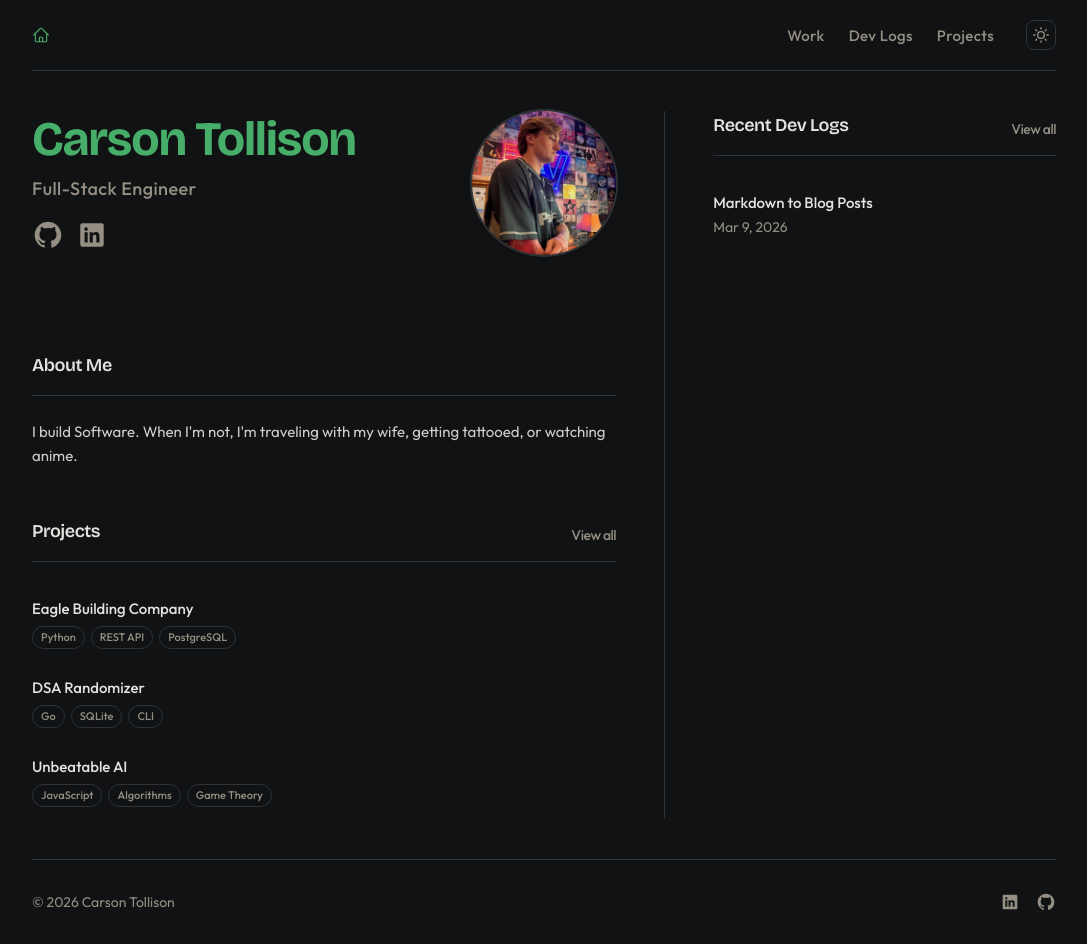
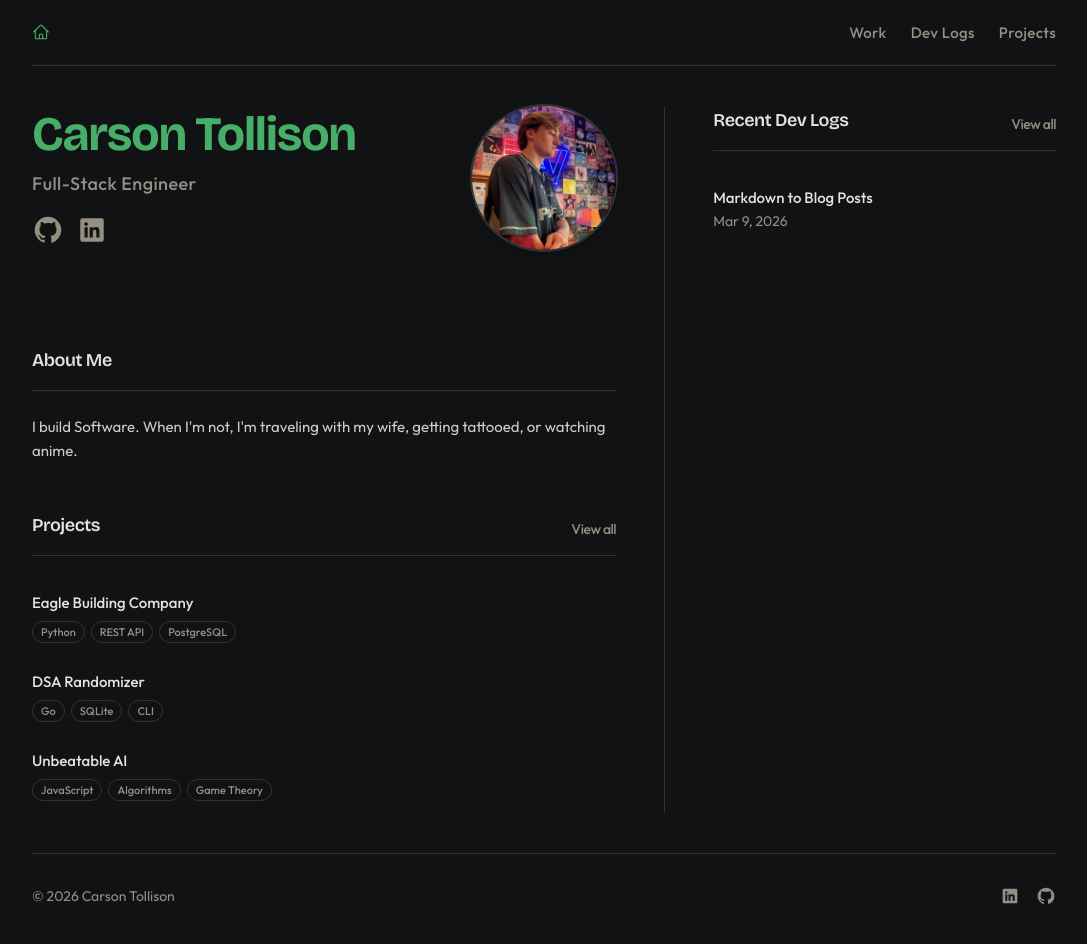
Before and after one commit to c-tollison/carson-dev, a React (Vite) app: page / in a window 1280 px wide. Shown: the whole page, without its empty margins (96-1183 px from the left). Built offline with nearby package versions, Linux system fonts and the light colour scheme.

Commit message:
Remove light-mode

```diff
--- a/index.html
+++ b/index.html
@@ -25,7 +25,7 @@
         />
         <title>Carson Tollison - Software Engineer</title>
     </head>
-    <body>
+    <body style="background-color: hsl(210, 12%, 7%)">
         <div id="root"></div>
         <script
             type="module"
--- a/src/components/buttons/color-mode-button.tsx
+++ /dev/null
@@ -1,91 +0,0 @@
-import { useContext } from 'react';
-import { ColorModeContext } from '../core/providers/color-mode-provider/color-mode-context';
-import { ColorMode } from '../core/providers/color-mode-provider/color-mode.enum';
-
-export default function ColorModeButton() {
-    const colorModeContext = useContext(ColorModeContext);
-
-    return (
-        <button
-            onClick={() => colorModeContext.toggleColorMode()}
-            className='p-1.5 rounded-md border border-border text-muted-foreground hover:text-foreground hover:border-foreground/20 cursor-pointer transition-colors duration-200'
-            aria-label='Toggle color mode'
-        >
-            {colorModeContext.colorMode === ColorMode.Dark ? (
-                <svg
-                    xmlns='http://www.w3.org/2000/svg'
-                    viewBox='0 0 24 24'
-                    fill='none'
-                    stroke='currentColor'
-                    className='w-4 h-4'
-                    strokeWidth='2'
-                    strokeLinecap='round'
-                    strokeLinejoin='round'
-                >
-                    <circle
-                        cx='12'
-                        cy='12'
-                        r='5'
-                    />
-                    <line
-                        x1='12'
-                        y1='1'
-                        x2='12'
-                        y2='3'
-                    />
-                    <line
-                        x1='12'
-                        y1='21'
-                        x2='12'
-                        y2='23'
-                    />
-                    <line
-                        x1='4.22'
-                        y1='4.22'
-                        x2='5.64'
-                        y2='5.64'
-                    />
-                    <line
-                        x1='18.36'
-                        y1='18.36'
-                        x2='19.78'
-                        y2='19.78'
-                    />
-                    <line
-                        x1='1'
-                        y1='12'
-                        x2='3'
-                        y2='12'
-                    />
-                    <line
-                        x1='21'
-                        y1='12'
-                        x2='23'
-                        y2='12'
-                    />
-                    <line
-                        x1='4.22'
-                        y1='19.78'
-                        x2='5.64'
-                        y2='18.36'
-                    />
-                    <line
-                        x1='18.36'
-                        y1='5.64'
-                        x2='19.78'
-                        y2='4.22'
-                    />
-                </svg>
-            ) : (
-                <svg
-                    xmlns='http://www.w3.org/2000/svg'
-                    viewBox='0 0 24 24'
-                    fill='currentColor'
-                    className='w-4 h-4'
-                >
-                    <path d='M21.752 15.002A9.718 9.718 0 0118 15.75c-5.385 0-9.75-4.365-9.75-9.75 0-1.33.266-2.597.748-3.752A9.753 9.753 0 003 11.25C3 16.635 7.365 21 12.75 21a9.753 9.753 0 009.002-5.998z' />
-                </svg>
-            )}
-        </button>
-    );
-}
--- a/src/components/core/providers/color-mode-provider/color-mode-context.tsx
+++ /dev/null
@@ -1,15 +0,0 @@
-import { createContext } from 'react';
-import { ColorMode } from './color-mode.enum';
-
-interface ColorModeContextI {
-    colorMode: ColorMode;
-    toggleColorMode: () => void;
-}
-
-export const defaultContext = {
-    colorMode: ColorMode.Dark,
-    toggleColorMode: () => {},
-};
-
-export const ColorModeContext = createContext<ColorModeContextI>(defaultContext);
-export type { ColorModeContextI };
--- a/src/components/core/providers/color-mode-provider/color-mode-provider.tsx
+++ /dev/null
@@ -1,33 +0,0 @@
-import { ReactNode, useState, useEffect } from 'react';
-import { ColorMode } from './color-mode.enum';
-import { ColorModeContext, defaultContext } from './color-mode-context';
-
-interface ColorThemeProviderProps {
-    children: ReactNode;
-}
-
-export function ColorThemeProvider({ children }: ColorThemeProviderProps) {
-    const [colorMode, setColorMode] = useState<ColorMode>(() => {
-        const savedMode = localStorage.getItem('colorMode');
-        return savedMode ? (savedMode as ColorMode) : defaultContext.colorMode;
-    });
-
-    useEffect(() => {
-        applyColorMode(colorMode);
-    }, [colorMode]);
-
-    function applyColorMode(mode: ColorMode) {
-        document.getElementById('root')?.classList.remove(ColorMode.Dark, ColorMode.Light);
-        document.documentElement.style.backgroundColor =
-            mode === ColorMode.Dark ? 'hsl(120, 10%, 10%)' : 'hsl(120, 13%, 96%)';
-        document.getElementById('root')?.classList.add(mode);
-        localStorage.setItem('colorMode', mode);
-    }
-
-    function toggleColorMode() {
-        const newMode = colorMode === ColorMode.Dark ? ColorMode.Light : ColorMode.Dark;
-        setColorMode(newMode);
-    }
-
-    return <ColorModeContext.Provider value={{ colorMode, toggleColorMode }}>{children}</ColorModeContext.Provider>;
-}
--- a/src/components/core/providers/color-mode-provider/color-mode.enum.ts
+++ /dev/null
@@ -1,4 +0,0 @@
-export enum ColorMode {
-    Dark = 'dark',
-    Light = 'light',
-}
--- a/src/components/icons/felux-logo.tsx
+++ b/src/components/icons/felux-logo.tsx
@@ -1,14 +1,9 @@
-import { useContext } from 'react';
-import { ColorModeContext } from '../core/providers/color-mode-provider/color-mode-context';
-import { ColorMode } from '../core/providers/color-mode-provider/color-mode.enum';
-
 interface FeluxLogoProps {
     className?: string;
 }
 
 export default function FeluxLogo({ className = '' }: FeluxLogoProps) {
-    const colorModeContext = useContext(ColorModeContext);
-    const fillColor = colorModeContext.colorMode === ColorMode.Dark ? 'white' : 'black';
+    const fillColor = 'white';
 
     return (
         <svg
--- a/src/components/log/code-block.tsx
+++ b/src/components/log/code-block.tsx
@@ -1,7 +1,4 @@
-import { useContext } from 'react';
 import { Highlight, themes } from 'prism-react-renderer';
-import { ColorModeContext } from '../core/providers/color-mode-provider/color-mode-context';
-import { ColorMode } from '../core/providers/color-mode-provider/color-mode.enum';
 
 interface CodeBlockProps {
     code: string;
@@ -9,8 +6,7 @@ interface CodeBlockProps {
 }
 
 export default function CodeBlock({ code, language = '' }: CodeBlockProps) {
-    const { colorMode } = useContext(ColorModeContext);
-    const theme = colorMode === ColorMode.Dark ? themes.oneDark : themes.oneLight;
+    const theme = themes.oneDark;
 
     return (
         <Highlight
--- a/src/components/nav-bar.tsx
+++ b/src/components/nav-bar.tsx
@@ -1,4 +1,3 @@
-import ColorModeButton from './buttons/color-mode-button';
 import { Link, useLocation } from 'react-router-dom';
 import DropDownButton from './buttons/drop-down-button';
 import { useEffect, useState } from 'react';
@@ -64,7 +63,6 @@ export default function NavBar() {
                     </svg>
                 </Link>
                 <div className='flex gap-3 items-center md:hidden'>
-                    <ColorModeButton />
                     <DropDownButton onClick={toggleNavBar} />
                 </div>
                 <ul className='hidden md:flex flex-row items-center gap-6'>
@@ -91,9 +89,6 @@ export default function NavBar() {
                         >
                             Projects
                         </Link>
-                    </li>
-                    <li className='ml-2'>
-                        <ColorModeButton />
                     </li>
                 </ul>
             </nav>
--- a/src/index.css
+++ b/src/index.css
@@ -4,27 +4,6 @@
 
 @layer base {
     :root {
-        --background: 45 30% 97%;
-        --foreground: 30 15% 12%;
-        --primary: 140 35% 30%;
-        --primary-foreground: 45 30% 97%;
-        --secondary: 140 18% 55%;
-        --secondary-foreground: 30 15% 12%;
-        --muted: 40 15% 90%;
-        --muted-foreground: 30 10% 42%;
-        --destructive: 0 60% 55%;
-        --destructive-foreground: 45 30% 97%;
-        --card: 45 22% 94%;
-        --card-foreground: 30 15% 12%;
-        --popover: 45 25% 96%;
-        --popover-foreground: 30 15% 12%;
-        --border: 40 14% 84%;
-        --input: 40 14% 84%;
-        --ring: 140 35% 30%;
-        --radius: 0.625rem;
-    }
-
-    .dark {
         --background: 210 12% 7%;
         --foreground: 40 12% 88%;
         --primary: 140 42% 48%;
@@ -47,6 +26,7 @@
         --chart-3: 25 30% 45%;
         --chart-4: 180 25% 40%;
         --chart-5: 140 15% 35%;
+        --radius: 0.625rem;
     }
 
     * {
--- a/src/main.tsx
+++ b/src/main.tsx
@@ -6,7 +6,6 @@ import Dashboard from './routes/dashboard';
 import Work from './routes/work';
 import Root from './routes/root';
 import Log from './routes/log';
-import { ColorThemeProvider } from './components/core/providers/color-mode-provider/color-mode-provider';
 import Projects from './routes/projects';
 import works from './routes/works/works';
 import logs from './routes/converted-logs/logs';
@@ -50,8 +49,6 @@ const router = createBrowserRouter([
 
 ReactDOM.createRoot(document.getElementById('root')!).render(
     <React.StrictMode>
-        <ColorThemeProvider>
-            <RouterProvider router={router} />
-        </ColorThemeProvider>
+        <RouterProvider router={router} />
     </React.StrictMode>,
 );
```
